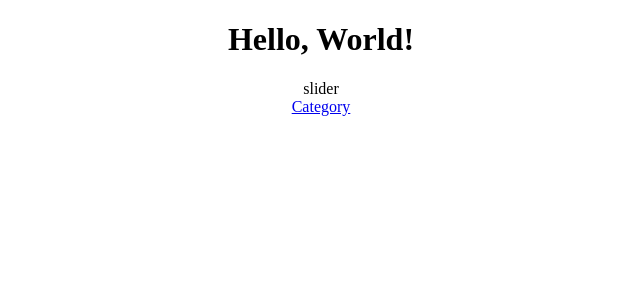
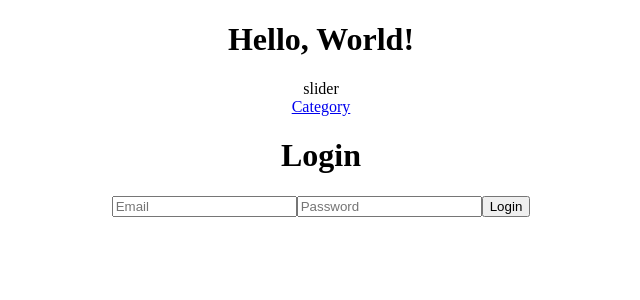
Before and after one commit to C8-DuhaDahamsheh/MERAKI_Academy_Project_4, a React (Create React App) app in the folder frontend/: page /users/login in a window 1280 px wide. Shown: the top 300 px of the page, without its empty margins (319-959 px from the left). Built offline with nearby package versions, Linux system fonts and the light colour scheme.

Commit message:
proj4-com16

```diff
--- a/frontend/src/App.js
+++ b/frontend/src/App.js
@@ -6,6 +6,7 @@ import Category from "./components/Category";
 import Product from "./components/Product";
 import ProductInfo from "./components/ProductInfo";
 import Register from "./components/Register";
+import Login from "./components/Login";
 export const userContext = createContext()
 function App() {
   const tok = localStorage.getItem("token")
@@ -23,6 +24,7 @@ const [token , setToken] =useState(tok||"")
         <Route path= "/product/:id" element={<Product/>}/>
         <Route path="/productInfo/:id" element={<ProductInfo/>}/>
         <Route path="/users/register" element={<Register/>}/>
+        <Route path="/users/login" element={<Login/>}/>
       </Routes>
       </userContext.Provider>
     </div>
--- a/frontend/src/components/Login/index.js
+++ b/frontend/src/components/Login/index.js
@@ -1,10 +1,13 @@
 import axios from "axios";
 import React, { useState, useContext } from "react";
 import { userContext } from "../../App";
+import { useNavigate } from "react-router-dom";
 
 const Login = () => {
   const [email, setEmail] = useState("");
   const [password, setPassword] = useState("");
+  const [errMssg, setErrMssg] = useState("");
+  const [succMssg, setSuccMssg] = useState("");
   const { setToken } = useContext(userContext);
 
   return (
@@ -24,13 +27,27 @@ const Login = () => {
           setPassword(e.target.value);
         }}
       />
-      <button onClick={async()=>{
-        try {
-            axios.post("http://localhost:5000/users/login", { email, password })
-        } catch (error) {
+      <button
+        onClick={() => {
+          axios
+            .post("http://localhost:5000/users/login", { email, password })
+            .then((response) => {
+              console.log(response);
 
-        }
-      }}>Login</button>
+              setSuccMssg(response.data.message);
+              setToken(response.data.token);
+              localStorage.setItem("token", response.data.token);
+            })
+            .catch((err) => {
+              setErrMssg(err.response.data.message);
+            });
+        }}
+      >
+        Login
+      </button>
+
+      <h2>{succMssg}</h2>
+      <h2>{errMssg}</h2>
     </div>
   );
 };
--- a/frontend/src/components/Register/index.js
+++ b/frontend/src/components/Register/index.js
@@ -1,5 +1,6 @@
 import axios from "axios";
 import React, { useState } from "react";
+import { useNavigate } from "react-router-dom";
 
 const Register = () => {
   const [fName, setFirstName] = useState("");
@@ -10,7 +11,7 @@ const Register = () => {
   const [password, setPassword] = useState("");
   const [success, setSuccess] = useState("");
   const [error, setError] = useState("");
-
+const navigate = useNavigate()
   return (
     <div>
       <h3>Register</h3>
@@ -74,6 +75,7 @@ const Register = () => {
             })
             .then((response) => {
               setSuccess(response.data.message);
+            navigate("/users/login")
             }).catch((err)=>{
                 console.log(err);
                 setError(err.response.data.err)
```
Also changed, not shown: frontend/src/components/Card/index.js (+12 -0 lines).
